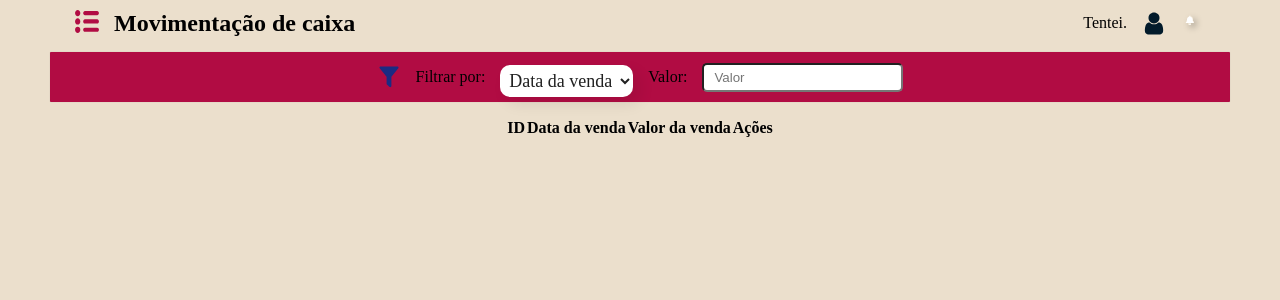
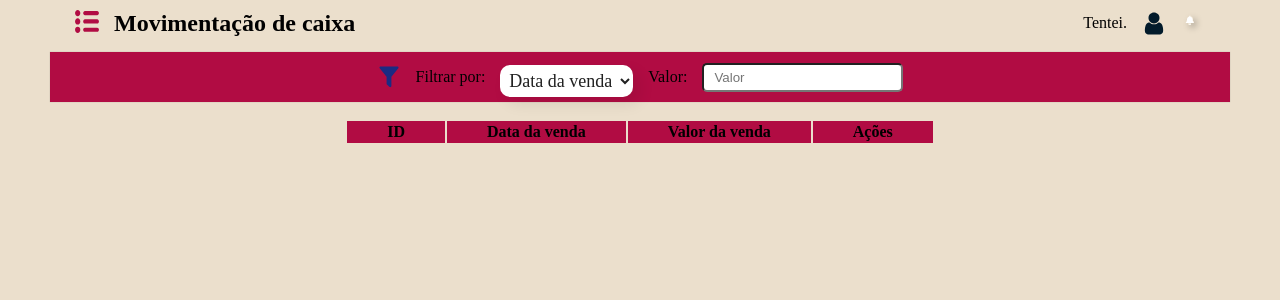
Before and after one commit to leonardobezrr/easytrade-frontend, a Next.js app: page /deskvendas in a window 1280 px wide. Shown: the top 300 px of the page. Built offline with nearby package versions, Linux system fonts and the light colour scheme.

Commit message:
update deskvendas css

```diff
--- a/src/pages/deskvendas/vendas.module.css
+++ b/src/pages/deskvendas/vendas.module.css
@@ -58,7 +58,6 @@
     align-items: center;
     gap: 15px;
     align-self: stretch;
-    border-radius: 1px;
     background: rgba(177, 12, 67, 1);
     box-shadow: 0px 0px 1px 0px rgba(0, 0, 0, 0.25);
 }
@@ -81,3 +80,77 @@
     color: black;
     background: #FFF;
 }
+
+.tabela{
+    display: flex;
+    flex-direction: column;
+    justify-content: center;
+    align-items: center;
+    align-self: stretch;
+}
+
+.cabecalho{
+    display: flex;
+    padding: 2px 0px;
+    justify-content: center;
+    align-items: center;
+    align-self: stretch;
+}
+
+.th{
+    padding: 2px 40px;
+    background: var(--Color-3, #B10C43);
+}
+
+.tabela_nome{
+    display: flex;
+    flex-direction: column;
+    justify-content: center;
+    align-items: center;
+    gap: 5px;
+    flex: 1 0 0;
+}
+
+.th1{
+    padding: 2px 40px;
+}
+
+.but{
+    border-radius: 8px;
+    background: var(--buttom-card, #1B2B83);
+    display: flex;
+    padding: 5px 10px;
+    flex-direction: column;
+    align-items: center;
+    gap: 10px;
+}
+
+.tabela_flutuante{
+    background-color: #B10C43;
+    display: flex;
+    flex-direction: column;
+    justify-content: center;
+    align-items: center;
+    gap: 10px;
+    padding: 5px 10px;
+}
+
+.dialog{
+    display: flex;
+    justify-content: center;
+    align-items: center;
+    position: fixed;
+    top: 0;
+    left: 0;
+    width: 100%;
+    height: 100%;
+    background-color: transparent;
+}
+
+@media(max-width:600px){
+    .filtro{
+        display: flex;
+        flex-direction: column;
+        padding: 5px 0px;
+    }
+}
```
